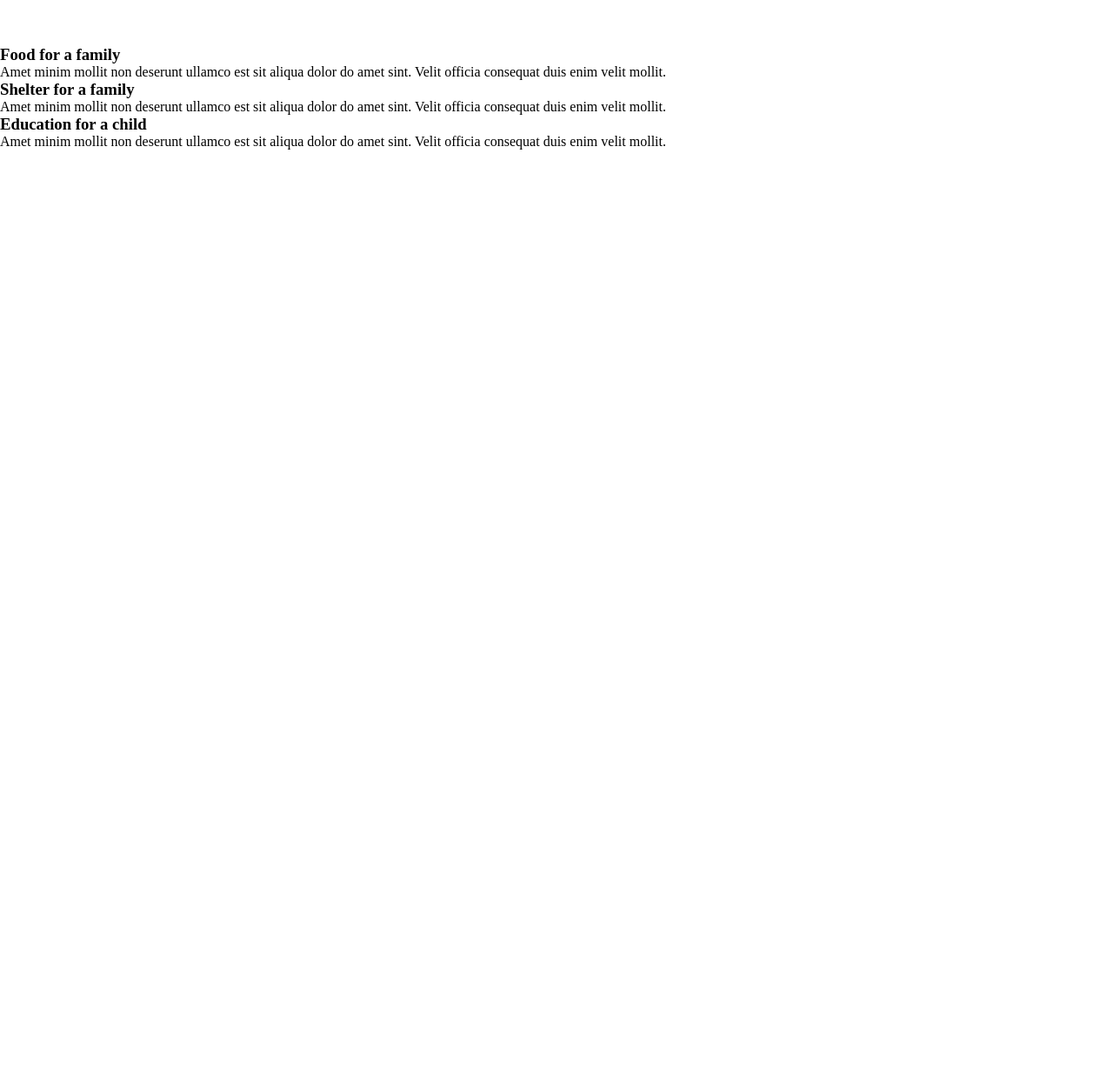
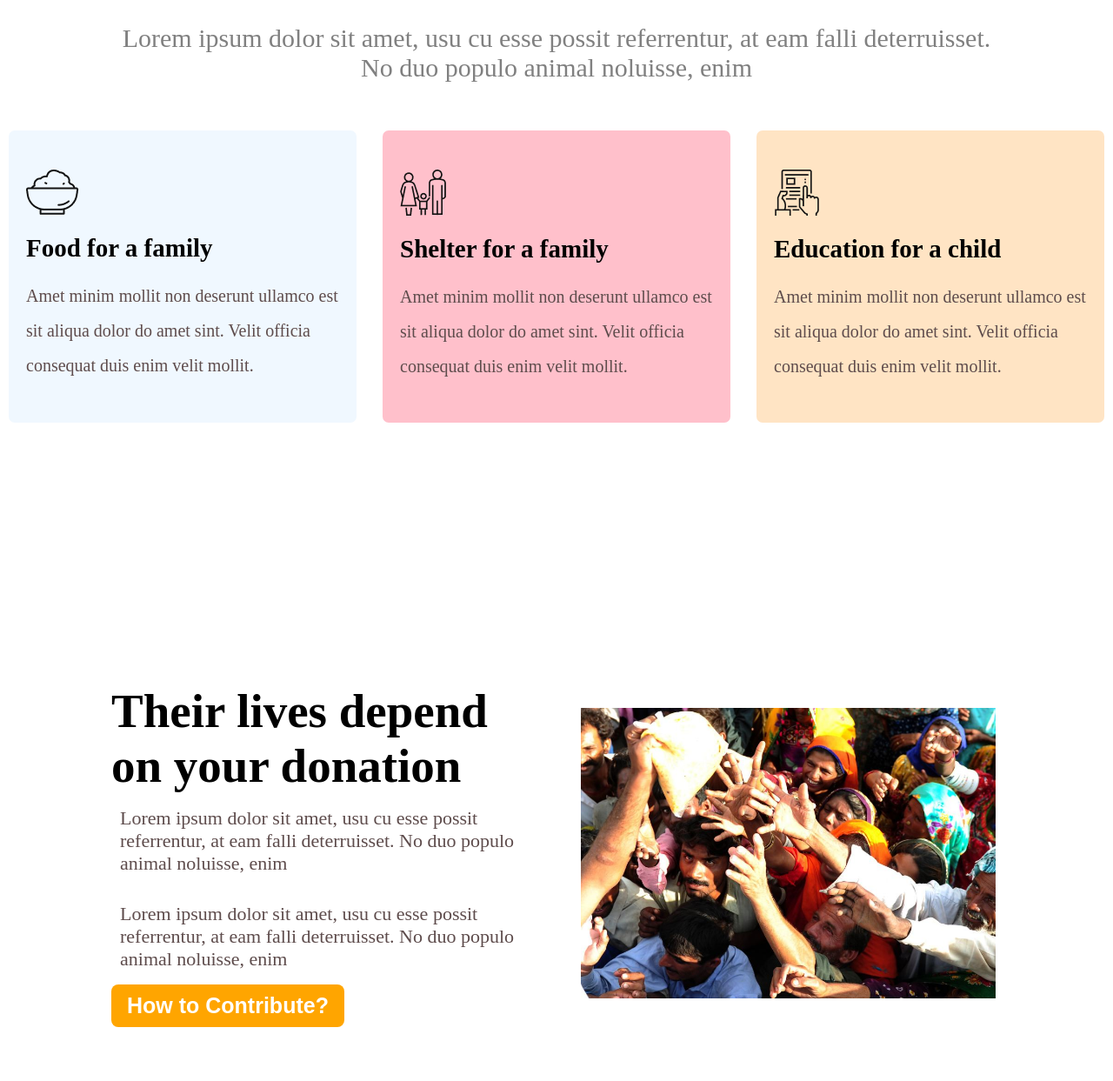
Before and after one commit to Shahariarshanto/Donation, a plain HTML site: page index.html in a window 1280 px wide. Shown: the part 1817-3060 px from the top of the page at 87% size. Before the commit the page ends 1989 px from the top, so only its background shows below. Drawn offline with Linux system fonts and the light colour scheme.

Commit message:
other plan section and 2 other section added

```diff
--- a/index.html
+++ b/index.html
@@ -47,6 +47,7 @@
         </p>
         <div class="plan-cards">
           <div class="plan-card">
+            <img src="./icons/food.png" alt="" />
             <h3>Food for a family</h3>
             <p>
               Amet minim mollit non deserunt ullamco est sit aliqua dolor do
@@ -54,6 +55,7 @@
             </p>
           </div>
           <div class="plan-card">
+            <img src="./icons/shelter.png" alt="" />
             <h3>Shelter for a family</h3>
             <p>
               Amet minim mollit non deserunt ullamco est sit aliqua dolor do
@@ -61,6 +63,7 @@
             </p>
           </div>
           <div class="plan-card">
+            <img src="./icons/Frame-1.png" alt="" />
             <h3>Education for a child</h3>
             <p>
               Amet minim mollit non deserunt ullamco est sit aliqua dolor do
@@ -69,6 +72,44 @@
           </div>
         </div>
       </section>
+
+      <section class="contribution-sec">
+        <div class="text-sec">
+          <h1>Their lives depend on your donation</h1>
+          <p>
+            Lorem ipsum dolor sit amet, usu cu esse possit referrentur, at eam
+            falli deterruisset. No duo populo animal noluisse, enim
+          </p>
+          <p>
+            Lorem ipsum dolor sit amet, usu cu esse possit referrentur, at eam
+            falli deterruisset. No duo populo animal noluisse, enim
+          </p>
+          <button class="my-btn">How to Contribute?</button>
+        </div>
+        <div class="image-sec">
+          <img src="./images/donation0.jpg" alt="" srcset="" />
+        </div>
+      </section>
+
+      <!-- They need us to survive -->
+
+      <section class="contribution-sec survive-sec">
+        <div class="image-sec">
+          <img src="./images/donation1.jpg" alt="" srcset="" />
+        </div>
+        <div class="text-sec">
+          <h1>They need us to survive</h1>
+          <p>
+            Lorem ipsum dolor sit amet, usu cu esse possit referrentur, at eam
+            falli deterruisset. No duo populo animal noluisse, enim
+          </p>
+          <p>
+            Lorem ipsum dolor sit amet, usu cu esse possit referrentur, at eam
+            falli deterruisset. No duo populo animal noluisse, enim
+          </p>
+          <button class="my-btn">How to Contribute?</button>
+        </div>
+      </section>
     </main>
   </body>
 </html>
--- a/styles/style.css
+++ b/styles/style.css
@@ -93,3 +93,69 @@
   width: 100%;
   border-bottom: 2px solid lightgray;
 }
+.our-plan {
+  height: 100vh;
+  display: flex;
+  align-items: center;
+  flex-direction: column;
+  justify-content: center;
+}
+
+.plan-cards {
+  display: flex;
+  justify-content: center;
+  flex-wrap: wrap;
+  gap: 30px;
+}
+.plan-card {
+  background-color: aliceblue;
+  border-radius: 7px;
+  padding: 45px 20px;
+  max-width: 400px;
+}
+.plan-card > h3 {
+  font-size: 29px;
+  margin: 18px 0;
+}
+.plan-card > p {
+  line-height: 40px;
+  font-size: 20px;
+  color: #5e4c4c;
+}
+.plan-card:nth-child(2) {
+  background-color: pink;
+}
+.plan-card:nth-child(3) {
+  background-color: bisque;
+}
+
+/* contribution-sec */
+.contribution-sec {
+  display: flex;
+  height: 100vh;
+  align-items: center;
+  margin: 0 10%;
+  gap: 13px;
+}
+.text-sec {
+  width: 49%;
+}
+.text-sec > h1 {
+  font-size: 55px;
+}
+.text-sec > p {
+  font-size: 22px;
+  color: #5e4c4c;
+  padding: 16px 10px;
+}
+.image-sec {
+  width: 49%;
+  overflow: hidden;
+}
+.image-sec img {
+  max-width: 500px;
+  margin: 0 25px;
+  width: 100%;
+}
+.survive-sec {
+}
```
